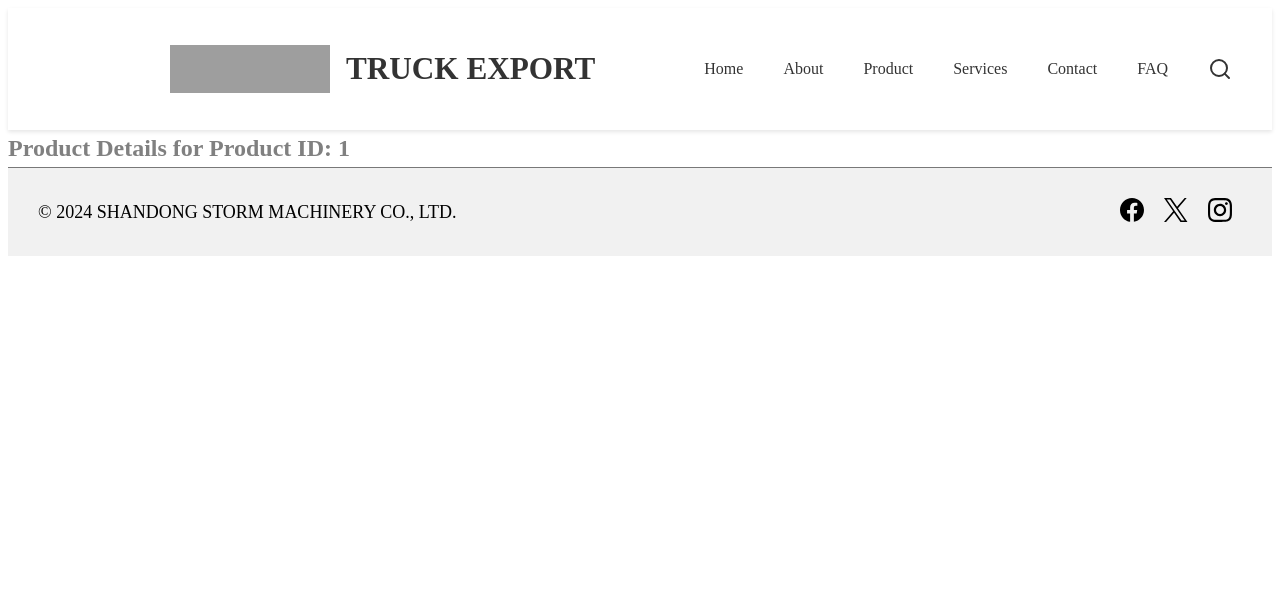
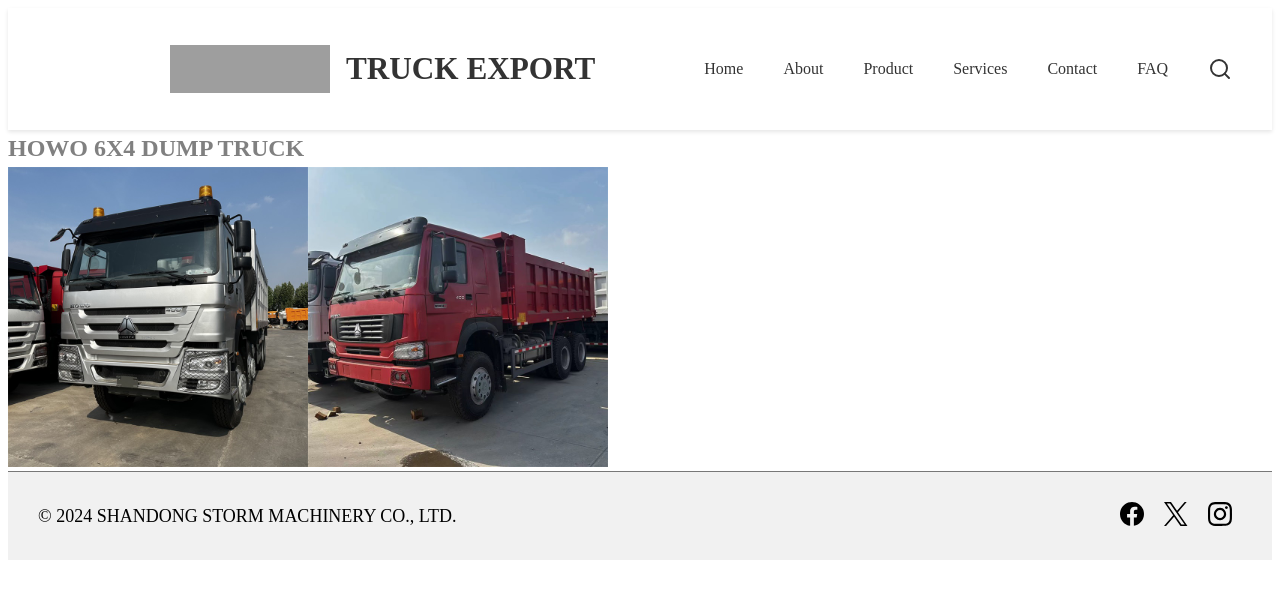
Before and after one commit to SAMIULLAH2105/Storm-Machinery-Clone, a React (Vite) app: page /product/1 in a window 1280 px wide. Shown: the top 598 px of the page. Built offline with nearby package versions, Linux system fonts and the light colour scheme; grey boxes are pictures that could not be loaded.

Commit message:
Saved and Modified Products in separate file also modified Product Detail and Card Component

```diff
--- a/src/components/CardComponent.jsx
+++ b/src/components/CardComponent.jsx
@@ -1,15 +1,42 @@
-import React, { useState } from 'react';
+// import React, { useState } from 'react';
+// import { Link } from 'react-router-dom';
+// import styles from '../styles/CardComponent.module.css';
+
+// const Product = () => {
+//   const products = [
+//     { id: 1, name: 'Product 1', image1: '/src/assets/HotSaleOne.jpg', image2: 'src/assets/HotSaleTwo.jpg' },
+//     { id: 2, name: 'Product 2', image1: '/path-to-image-2.jpg', image2: '/path-to-hover-image-2.jpg' },
+//     { id: 3, name: 'Product 3', image1: '/path-to-image-3.jpg', image2: '/path-to-hover-image-3.jpg' },
+//     // Add more products as needed
+//   ];
+
+//   return (
+//     <div className={styles.productList}>
+//       {products.map(product => (
+//         <div key={product.id} className={styles.card}>
+//           <Link to={`/product/${product.id}`}>
+//             <div className={styles.imageWrapper}>
+//               <img src={product.image1} alt={product.name} className={`${styles.cardImage} ${styles.normalImage}`} />
+//               <img src={product.image2} alt={product.name} className={`${styles.cardImage} ${styles.hoverImage}`} />
+//             </div>
+//             <div className={styles.description}>
+//               <h3>{product.name}</h3>
+//             </div>
+//           </Link>
+//         </div>
+//       ))}
+//     </div>
+//   );
+// };
+
+// export default Product;
+// src/components/Product.js
+import React from 'react';
 import { Link } from 'react-router-dom';
 import styles from '../styles/CardComponent.module.css';
+import { products } from './ProductData'; // Import the products array
 
 const Product = () => {
-  const products = [
-    { id: 1, name: 'Product 1', image1: '/src/assets/HotSaleOne.jpg', image2: 'src/assets/HotSaleTwo.jpg' },
-    { id: 2, name: 'Product 2', image1: '/path-to-image-2.jpg', image2: '/path-to-hover-image-2.jpg' },
-    { id: 3, name: 'Product 3', image1: '/path-to-image-3.jpg', image2: '/path-to-hover-image-3.jpg' },
-    // Add more products as needed
-  ];
-
   return (
     <div className={styles.productList}>
       {products.map(product => (
--- /dev/null
+++ b/src/components/ProductData.js
@@ -0,0 +1,17 @@
+// src/data/productsData.js
+export const products = [
+  { id: 1, name: 'HOWO 6X4 DUMP TRUCK', image1: '/src/assets/HotSaleOne.jpg', image2: '/src/assets/HotSaleTwo.jpg' },
+  { id: 2, name: 'HOWO 6X4 DUMP TRUCK MIDDLE LIFTING', image1: '/src/assets/HotSaleTwo.jpg', image2: '/src/assets/HotSaleOne.jpg' },
+  { id: 3, name: 'HOWO 6X4 DUMP TRUCK MIDDLE LIFTING RHD', image1: '/path-to-image-3.jpg', image2: '/path-to-hover-image-3.jpg' },
+  { id: 4, name: 'HOWO 8X4 CARGO TRUCK', image1: '/path-to-image-3.jpg', image2: '/path-to-hover-image-3.jpg' },
+  { id: 5, name: 'HOWO 8X4 CHASSIS TRUCK LEFT', image1: '/path-to-image-3.jpg', image2: '/path-to-hover-image-3.jpg' },
+  { id: 6, name: 'HOWO 8X4 CHASSIS TRUCK RHD', image1: '/path-to-image-3.jpg', image2: '/path-to-hover-image-3.jpg' },
+  { id: 7, name: 'HOWO 8X4 DUMP TRUCK', image1: '/path-to-image-3.jpg', image2: '/path-to-hover-image-3.jpg' },
+  { id: 8, name: 'HOWO 8X4 DUMP TRUCK GREEN', image1: '/path-to-image-3.jpg', image2: '/path-to-hover-image-3.jpg' },
+  // Add more products as needed
+
+
+
+
+
+];
--- a/src/components/ProductDetail.jsx
+++ b/src/components/ProductDetail.jsx
@@ -1,18 +1,50 @@
 import React from 'react';
 import { useParams } from 'react-router-dom';
+import { products } from './ProductData'; // Adjust the import path
 
 const ProductDetail = () => {
   const { productId } = useParams(); // Get the dynamic productId from the URL
 
-  // Assuming you fetch product details based on productId
-  // const product = fetchProductById(productId); // Example function to fetch product
+  // Convert productId to number (since the products array has numeric IDs)
+  const product = products.find((p) => p.id === Number(productId));
+
+  if (!product) {
+    return <div>Product not found!</div>;
+  }
 
   return (
     <div>
-      <h2>Product Details for Product ID: {productId}</h2>
-      {/* Display product details here */}
+      <h2>{product.name}</h2>
+      <div>
+        <img src={product.image1} alt={product.name} style={{ width: '300px' }} />
+        <img src={product.image2} alt={`${product.name} (hover)`} style={{ width: '300px' }} />
+      </div>
+      {/* You can add more product details here */}
     </div>
   );
 };
 
 export default ProductDetail;
+
+
+
+// import React from 'react';
+// import { useParams } from 'react-router-dom';
+// import { products } from './ProductData';
+
+
+// const ProductDetail = () => {
+//   const { productId } = useParams(); // Get the dynamic productId from the URL
+
+//   // Assuming you fetch product details based on productId
+//   // const product = fetchProductById(productId); // Example function to fetch product
+
+//   return (
+//     <div>
+//       <h2>Product Details for Product ID: {productId}</h2>
+//       {/* Display product details here */}
+//     </div>
+//   );
+// };
+
+// export default ProductDetail;
```
